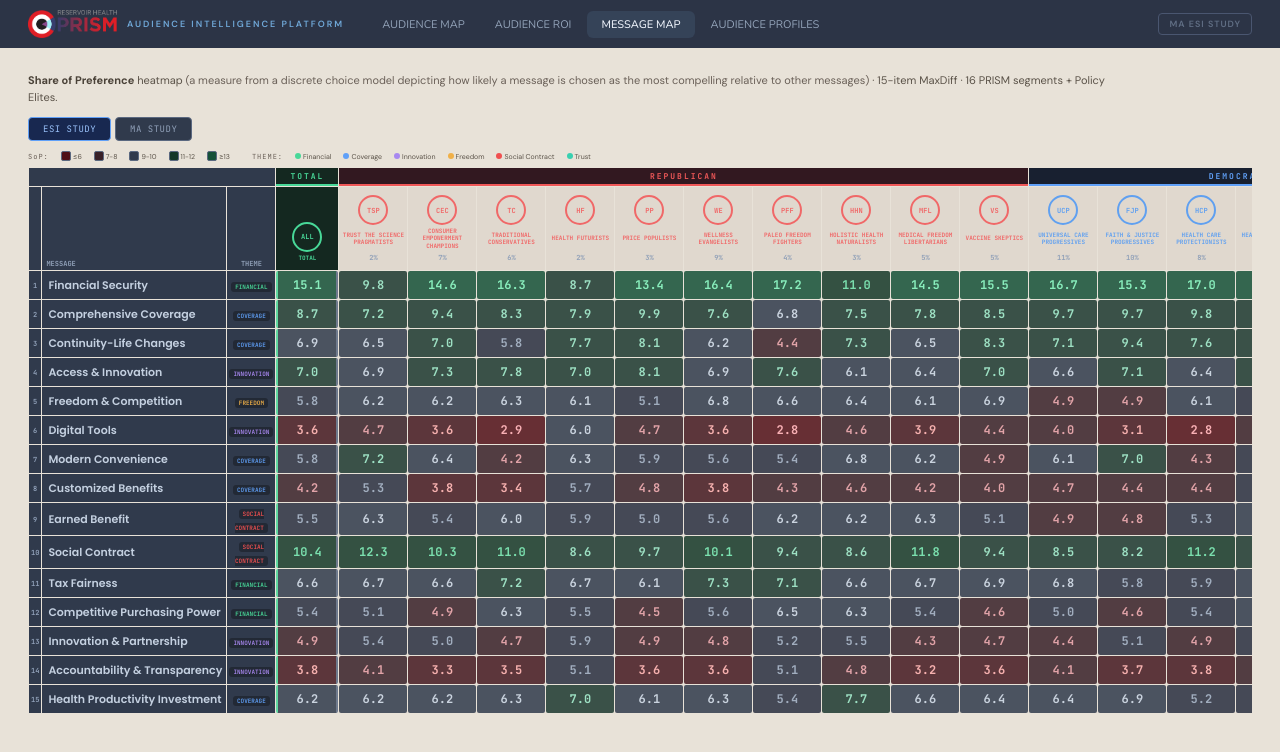
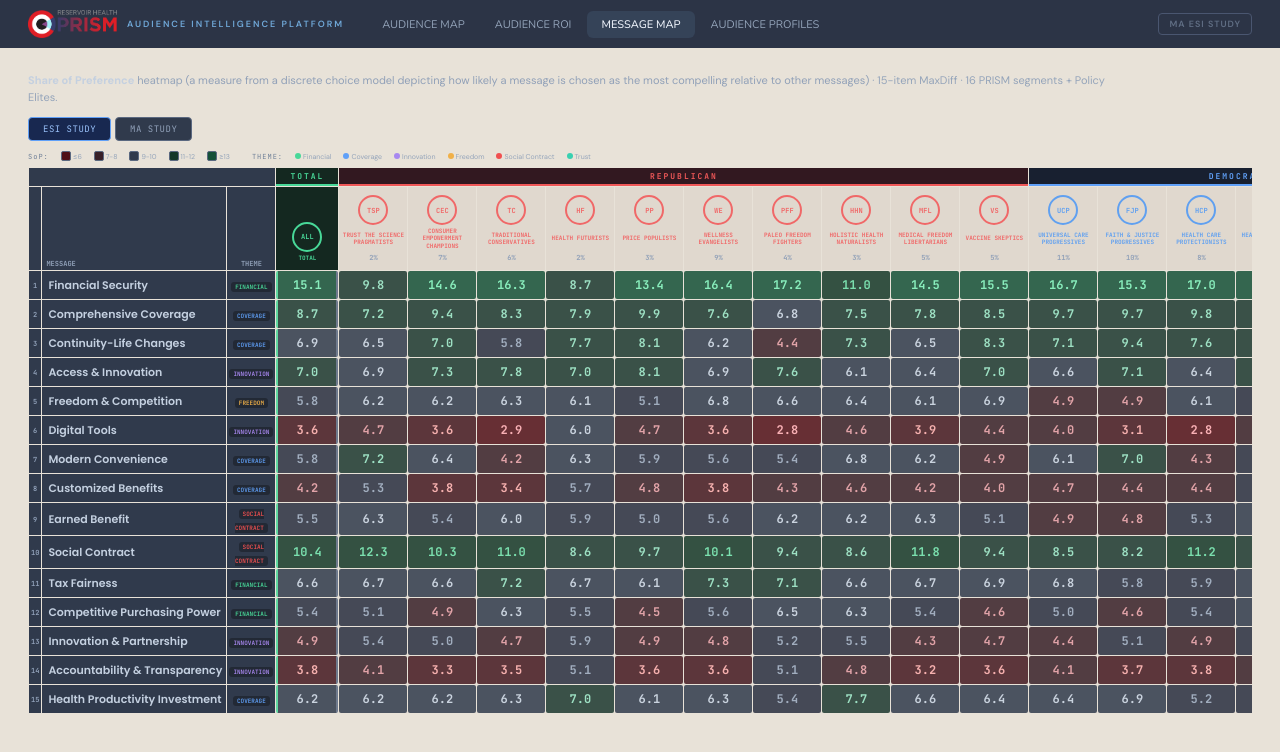
Before and after one commit to prism-lead/prism-dashboard-v5, a React (Vite) app: page /messages in a window 1280 px wide. Shown: the top 752 px of the page. Built offline with nearby package versions, Linux system fonts and the light colour scheme.

Commit message:
Add files via upload

```diff
--- a/src/pages/AudienceROI.jsx
+++ b/src/pages/AudienceROI.jsx
@@ -291,9 +291,9 @@ export default function AudienceROI() {
         <div style={{ marginBottom: 16 }}>
           <h1 style={{
             fontFamily: "'JetBrains Mono',monospace", fontSize: 14, fontWeight: 700,
-            color: T.pgText, margin: 0, letterSpacing: 2, textTransform: "uppercase"
+            color: T.text1, margin: 0, letterSpacing: 2, textTransform: "uppercase"
           }}>Audience ROI</h1>
-          <div style={{ fontSize: 9, color: T.pgMono, marginTop: 3, fontFamily: "'JetBrains Mono',monospace" }}>
+          <div style={{ fontSize: 9, color: T.text3, marginTop: 3, fontFamily: "'JetBrains Mono',monospace" }}>
             ROI = Population × (Persuasion + Coalition Value + Activation + Influence)
           </div>
           <div style={{ display: "flex", gap: 4, marginTop: 8 }}>
--- a/src/pages/MessageMap.jsx
+++ b/src/pages/MessageMap.jsx
@@ -43,11 +43,11 @@ export default function MessageMap(){
   const colHighlight = (colIdx) => isColActive(colIdx) ? "rgba(96,165,250,0.08)" : "transparent";
 
   return(
-    <div style={{maxWidth:1650,margin:"0 auto",color:T.pgText}}>
+    <div style={{maxWidth:1650,margin:"0 auto",color:T.textBright}}>
       {/* Description */}
       <div style={{marginBottom:12}}>
-        <div style={{fontSize:11,color:T.pgMono,maxWidth:1100,lineHeight:1.5}}>
-          <strong style={{color:T.pgBody}}>Share of Preference</strong> heatmap <span style={{color:T.pgSubtle}}>(a measure from a discrete choice model depicting how likely a message is chosen as the most compelling relative to other messages)</span> · 15-item MaxDiff · 16 PRISM segments + Policy Elites.
+        <div style={{fontSize:11,color:T.text2,maxWidth:1100,lineHeight:1.5}}>
+          <strong style={{color:T.textBody}}>Share of Preference</strong> heatmap <span style={{color:T.textMono}}>(a measure from a discrete choice model depicting how likely a message is chosen as the most compelling relative to other messages)</span> · 15-item MaxDiff · 16 PRISM segments + Policy Elites.
         </div>
       </div>
       {/* Study toggle */}
@@ -59,10 +59,10 @@ export default function MessageMap(){
 
       {/* Legend */}
       <div style={{display:"flex",gap:12,alignItems:"center",marginBottom:6,flexWrap:"wrap"}}>
-        <span style={{fontFamily:"'JetBrains Mono',monospace",fontSize:7,color:T.pgSubtle,letterSpacing:1}}>SoP:</span>
-        {[{l:"≤6",bg:T.sopIce.bg},{l:"7-8",bg:T.sopCold.bg},{l:"9-10",bg:T.sopNeutral.bg},{l:"11-12",bg:T.sopWarm.bg},{l:"≥13",bg:T.sopHot.bg}].map((h,i)=>(<div key={i} style={{display:"flex",alignItems:"center",gap:2}}><div style={{width:10,height:10,borderRadius:2,background:h.bg,border:`1px solid ${T.borderStrong}`}}/><span style={{fontSize:7,color:T.pgMono}}>{h.l}</span></div>))}
-        <span style={{marginLeft:10,fontFamily:"'JetBrains Mono',monospace",fontSize:7,color:T.pgSubtle,letterSpacing:1}}>THEME:</span>
-        {["Financial","Coverage","Innovation","Freedom","Social Contract","Trust"].map(t=>(<div key={t} style={{display:"flex",alignItems:"center",gap:2}}><div style={{width:6,height:6,borderRadius:"50%",background:themeColor(t, T)}}/><span style={{fontSize:7,color:T.pgMono}}>{t}</span></div>))}
+        <span style={{fontFamily:"'JetBrains Mono',monospace",fontSize:7,color:T.textSubtle,letterSpacing:1}}>SoP:</span>
+        {[{l:"≤6",bg:T.sopIce.bg},{l:"7-8",bg:T.sopCold.bg},{l:"9-10",bg:T.sopNeutral.bg},{l:"11-12",bg:T.sopWarm.bg},{l:"≥13",bg:T.sopHot.bg}].map((h,i)=>(<div key={i} style={{display:"flex",alignItems:"center",gap:2}}><div style={{width:10,height:10,borderRadius:2,background:h.bg,border:`1px solid ${T.borderStrong}`}}/><span style={{fontSize:7,color:T.text2}}>{h.l}</span></div>))}
+        <span style={{marginLeft:10,fontFamily:"'JetBrains Mono',monospace",fontSize:7,color:T.textSubtle,letterSpacing:1}}>THEME:</span>
+        {["Financial","Coverage","Innovation","Freedom","Social Contract","Trust"].map(t=>(<div key={t} style={{display:"flex",alignItems:"center",gap:2}}><div style={{width:6,height:6,borderRadius:"50%",background:themeColor(t, T)}}/><span style={{fontSize:7,color:T.text2}}>{t}</span></div>))}
       </div>
 
       {/* Heatmap table */}
```
